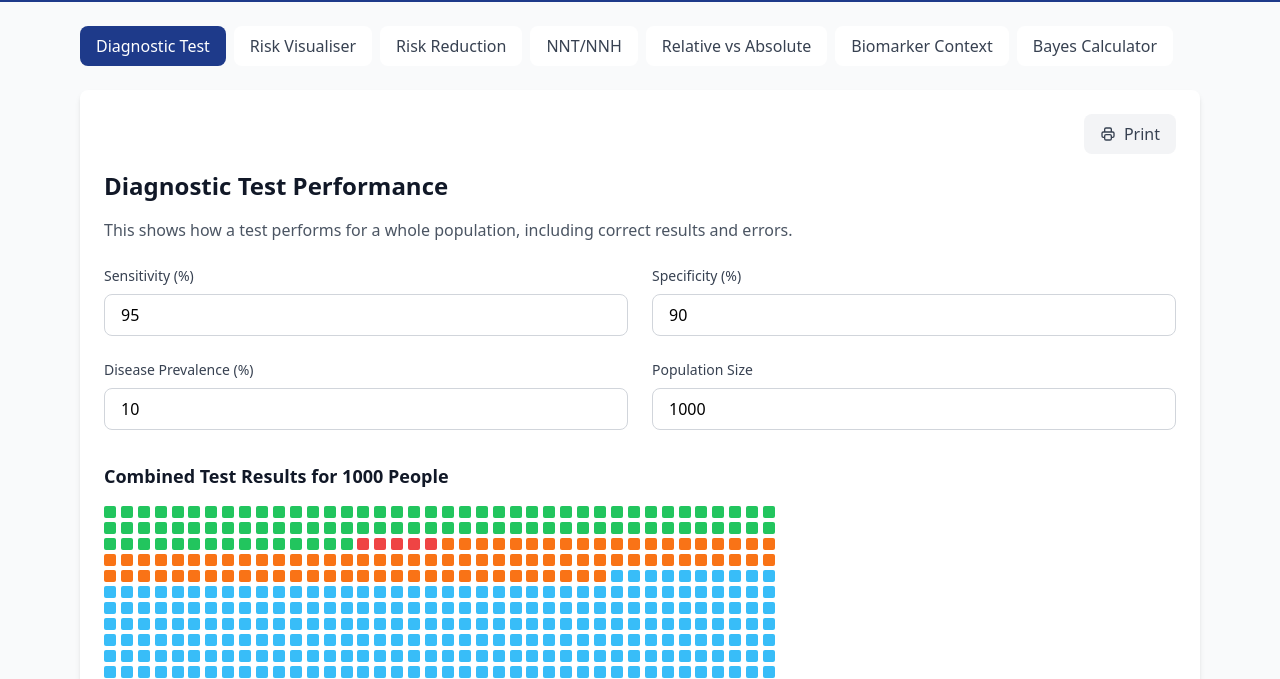
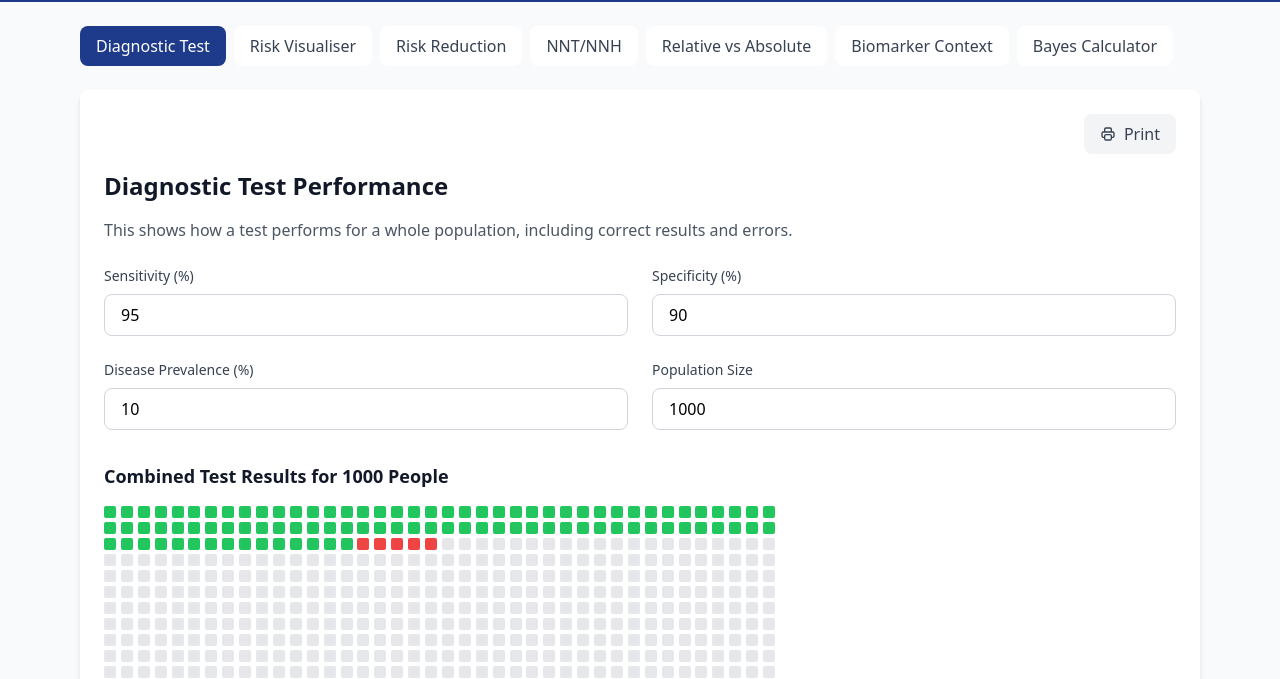
Before and after one commit to shakeymedic/medical-data-visualiser, a plain HTML site: page index.html in a window 1280 px wide. Shown: the part 126-805 px from the top of the page. Drawn offline with nearby package versions, Linux system fonts and the light colour scheme.

Commit message:
Update index.html

```diff
--- a/index.html
+++ b/index.html
@@ -349,10 +349,10 @@
                         iconsHtml += '<div class="w-3 h-3 rounded-sm bg-green-500" title="True Positive"></div>';
                     } else if (i < displayedTP + displayedFN) {
                         iconsHtml += '<div class="w-3 h-3 rounded-sm bg-red-500" title="False Negative"></div>';
-                    } else if (i < displayedTP + displayedFN + displayedFP) {
+                    } else if (i < displayedTP + displayedFN + displayedTN) {
+                        iconsHtml += '<div class="w-3 h-3 rounded-sm bg-gray-200" title="True Negative"></div>';
+                    } else {
                         iconsHtml += '<div class="w-3 h-3 rounded-sm bg-orange-500" title="False Positive"></div>';
-                    } else {
-                        iconsHtml += '<div class="w-3 h-3 rounded-sm bg-sky-400" title="True Negative"></div>';
                     }
                 }
                 iconsHtml += '</div>';
@@ -385,7 +385,7 @@
                 html += '</div></div></div>';
 
                 html += '<div class="bg-gray-50 p-3 rounded-lg border border-gray-200"><div class="flex items-start">';
-                html += '<span class="flex-shrink-0 inline-block w-4 h-4 rounded-sm bg-sky-400 mr-3 mt-1"></span>';
+                html += '<span class="flex-shrink-0 inline-block w-4 h-4 rounded-sm bg-gray-200 border border-gray-300 mr-3 mt-1"></span>';
                 html += '<div><p class="font-bold text-gray-800">True Negatives: ' + results.trueNegative + '</p>';
                 html += '<p class="text-gray-600">People who are healthy, and the test correctly confirmed it.</p>';
                 html += '</div></div></div>';
```
